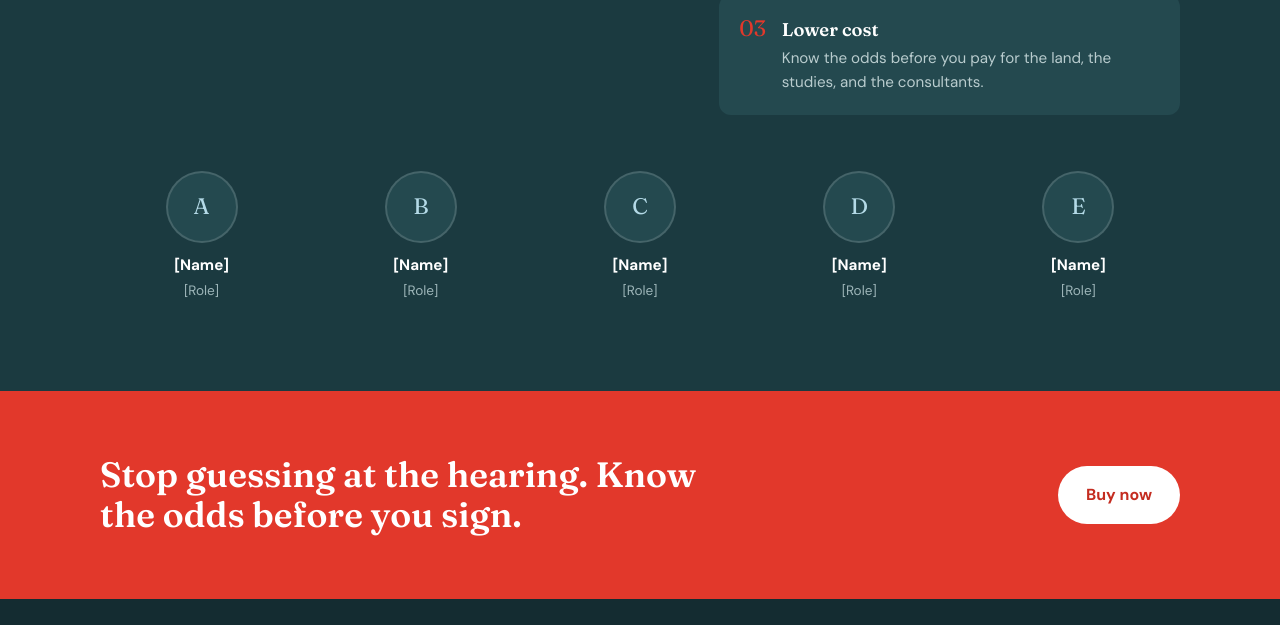
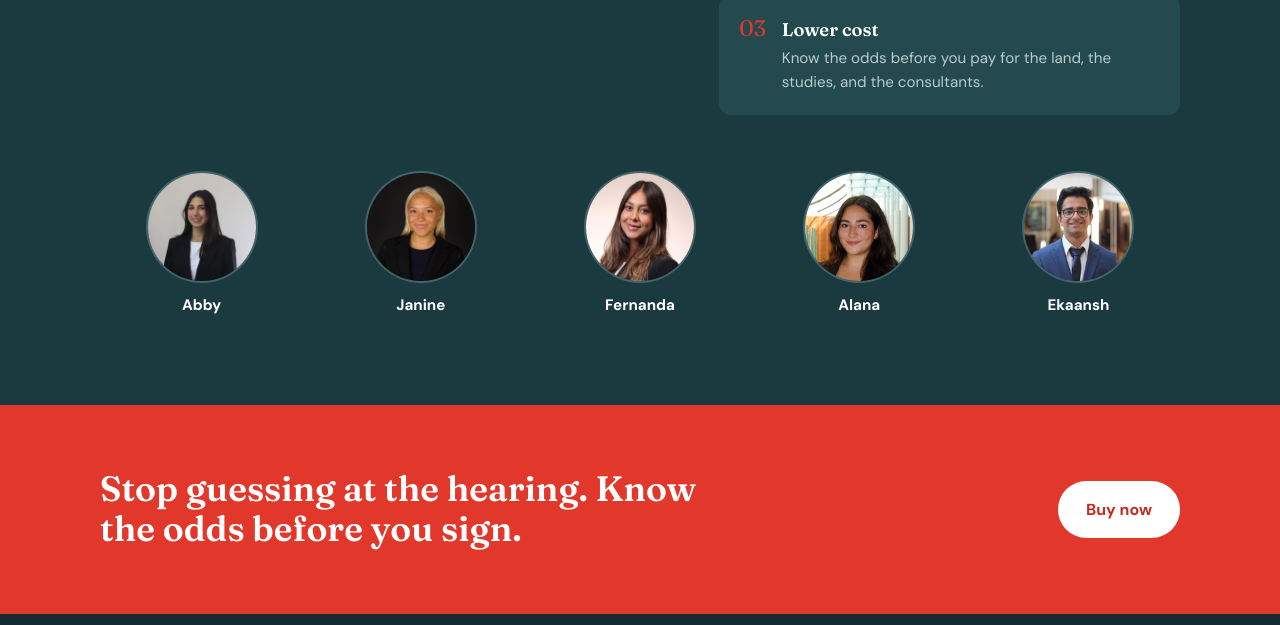
Before and after one commit to abbyrubin13/Project-Rezone, a plain HTML site: page index.html in a window 1280 px wide. Shown: the part 6596-7221 px from the top of the page. Drawn offline with Linux system fonts and the light colour scheme.

Commit message:
Add team photos and names to the Why us section
Co-Authored-By: Claude Opus 5.5 <noreply@anthropic.com>

```diff
--- a/index.html
+++ b/index.html
@@ -277,7 +277,8 @@
   .value .num { font-family: var(--serif); color: var(--red); font-size: 1.4rem; line-height: 1.2; }
   .members { display: grid; grid-template-columns: repeat(5, 1fr); gap: 16px; margin-top: 56px; }
   .member { text-align: center; }
-  .member .avatar { width: 72px; height: 72px; margin: 0 auto 10px; border-radius: 50%; background: var(--teal-soft); border: 2px solid rgba(255,255,255,.15); display: grid; place-items: center; font-family: var(--serif); font-size: 1.4rem; color: var(--sky); }
+  .member .avatar { width: 112px; height: 112px; overflow: hidden; margin: 0 auto 10px; border-radius: 50%; background: var(--teal-soft); border: 2px solid rgba(255,255,255,.15); display: grid; place-items: center; font-family: var(--serif); font-size: 1.4rem; color: var(--sky); }
+  .member .avatar img { width: 100%; height: 100%; object-fit: cover; object-position: center 25%; }
   .member b { display: block; font-size: .95rem; }
   .member span { font-size: .85rem; color: #9DB5B8; }
   @media (max-width: 860px) {
@@ -782,13 +783,13 @@
         </div>
       </div>
 
-      <!-- TODO: replace with real names and roles -->
+      <!-- TODO: add roles -->
       <div class="members">
-        <div class="member"><div class="avatar">A</div><b>[Name]</b><span>[Role]</span></div>
-        <div class="member"><div class="avatar">B</div><b>[Name]</b><span>[Role]</span></div>
-        <div class="member"><div class="avatar">C</div><b>[Name]</b><span>[Role]</span></div>
-        <div class="member"><div class="avatar">D</div><b>[Name]</b><span>[Role]</span></div>
-        <div class="member"><div class="avatar">E</div><b>[Name]</b><span>[Role]</span></div>
+        <div class="member"><div class="avatar"><img src="images/team/abby.jpg" alt="Abby"></div><b>Abby</b></div>
+        <div class="member"><div class="avatar"><img src="images/team/janine.jpg" alt="Janine"></div><b>Janine</b></div>
+        <div class="member"><div class="avatar"><img src="images/team/fernanda.jpg" alt="Fernanda"></div><b>Fernanda</b></div>
+        <div class="member"><div class="avatar"><img src="images/team/alana.jpg" alt="Alana"></div><b>Alana</b></div>
+        <div class="member"><div class="avatar"><img src="images/team/ekaansh.jpg" alt="Ekaansh"></div><b>Ekaansh</b></div>
       </div>
     </div>
   </section>
```
Also changed, not shown: images/team/abby.jpg (added), images/team/alana.jpg (added), images/team/ekaansh.jpg (added), images/team/fernanda.jpg (added), images/team/janine.jpg (added).
